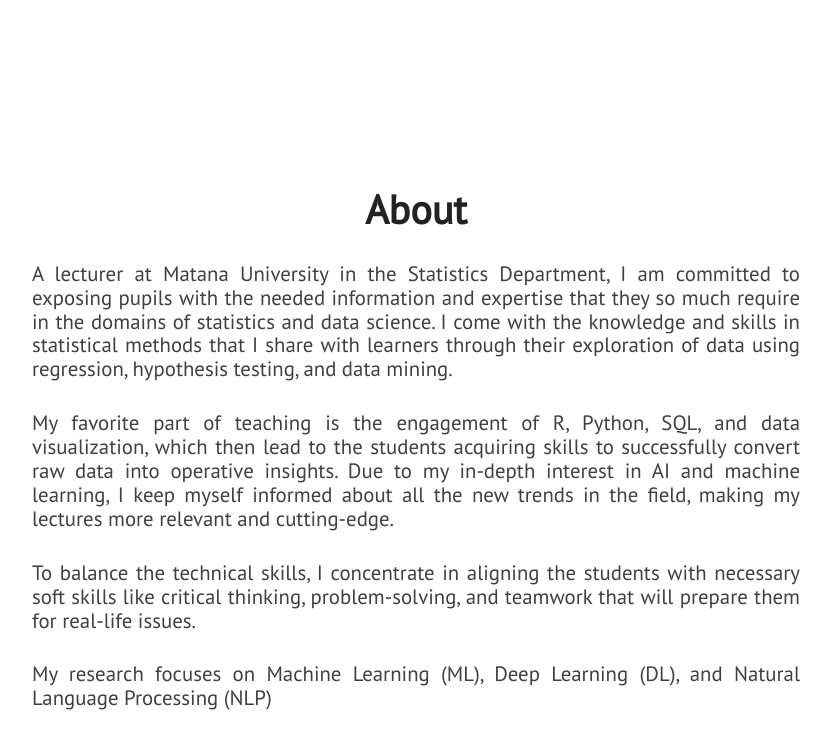
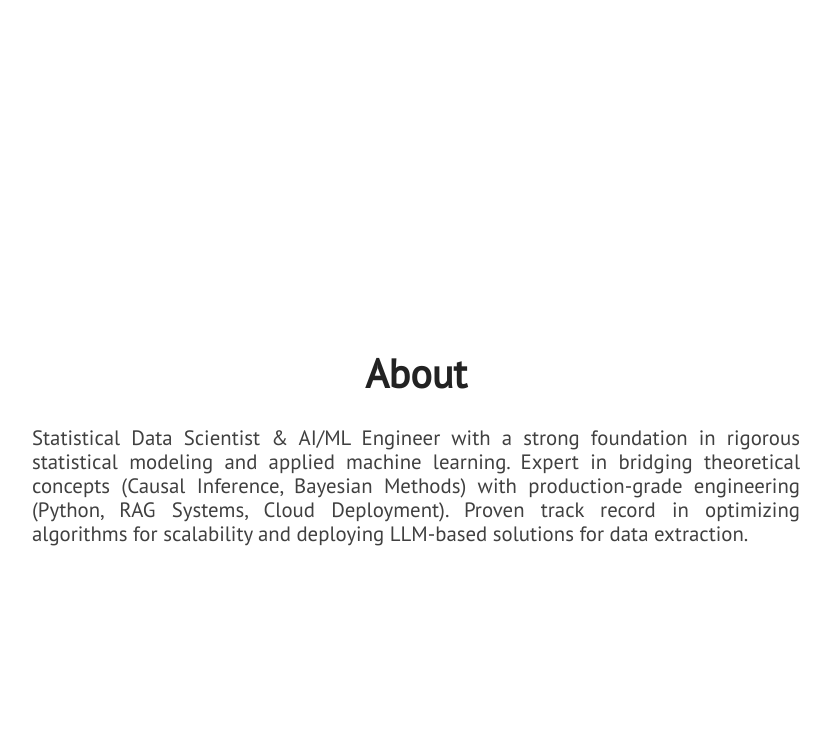
Before and after one commit to zenklinov/portfolio, a Jekyll site: the page built from index.html, in a window 1280 px wide and 900 px high, scrolled down 967 px. Shown: the top 749 px of the window, without its empty margins (224-1055 px from the left). Built offline with Jekyll 4.4.1, drawn with Linux system fonts in a browser that asks for light colours; nearby versions of some CDN libraries.

Commit message:
Update about.html

```diff
--- a/_includes/about.html
+++ b/_includes/about.html
@@ -3,16 +3,7 @@
         <div id="about-text">
             <div class="section-heading">About</div>
             <p class="paragraph-text justify-text">
-                A lecturer at Matana University in the Statistics Department, I am committed to exposing pupils with the
-needed information and expertise that they so much require in the domains of statistics and data science. I come with the knowledge and skills in statistical methods that I share with learners through their exploration of data using regression, hypothesis testing, and data mining.
-            </p>
-            <p class="paragraph-text justify-text">
-                My favorite part of teaching is the engagement of R, Python, SQL, and data visualization, which then lead to the students acquiring skills to successfully convert raw data into operative insights. Due to my in-depth interest in AI and machine learning, I keep myself informed about all the new trends in the field, making my lectures more relevant and cutting-edge.
-            </p>
-            <p class="paragraph-text justify-text">
-                To balance the technical skills, I concentrate in aligning the students with necessary soft skills like critical thinking, problem-solving, and teamwork that will prepare them for real-life issues.
-            <p class="paragraph-text justify-text">
-                My research focuses on Machine Learning (ML), Deep Learning (DL), and Natural Language Processing (NLP)
+                Statistical Data Scientist & AI/ML Engineer with a strong foundation in rigorous statistical modeling and applied machine learning. Expert in bridging theoretical concepts (Causal Inference, Bayesian Methods) with production-grade engineering (Python, RAG Systems, Cloud Deployment). Proven track record in optimizing algorithms for scalability and deploying LLM-based solutions for data extraction.
             </p>
         </div>
     </section>
```
